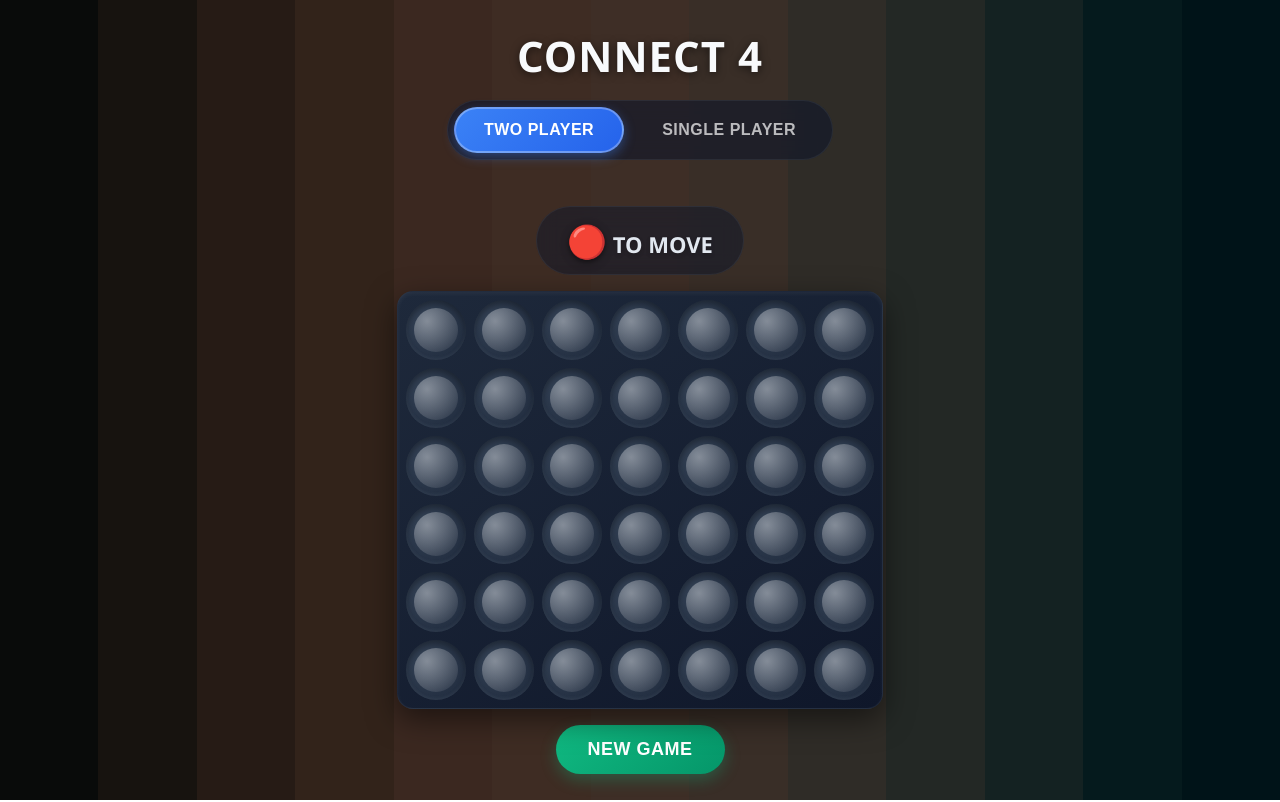
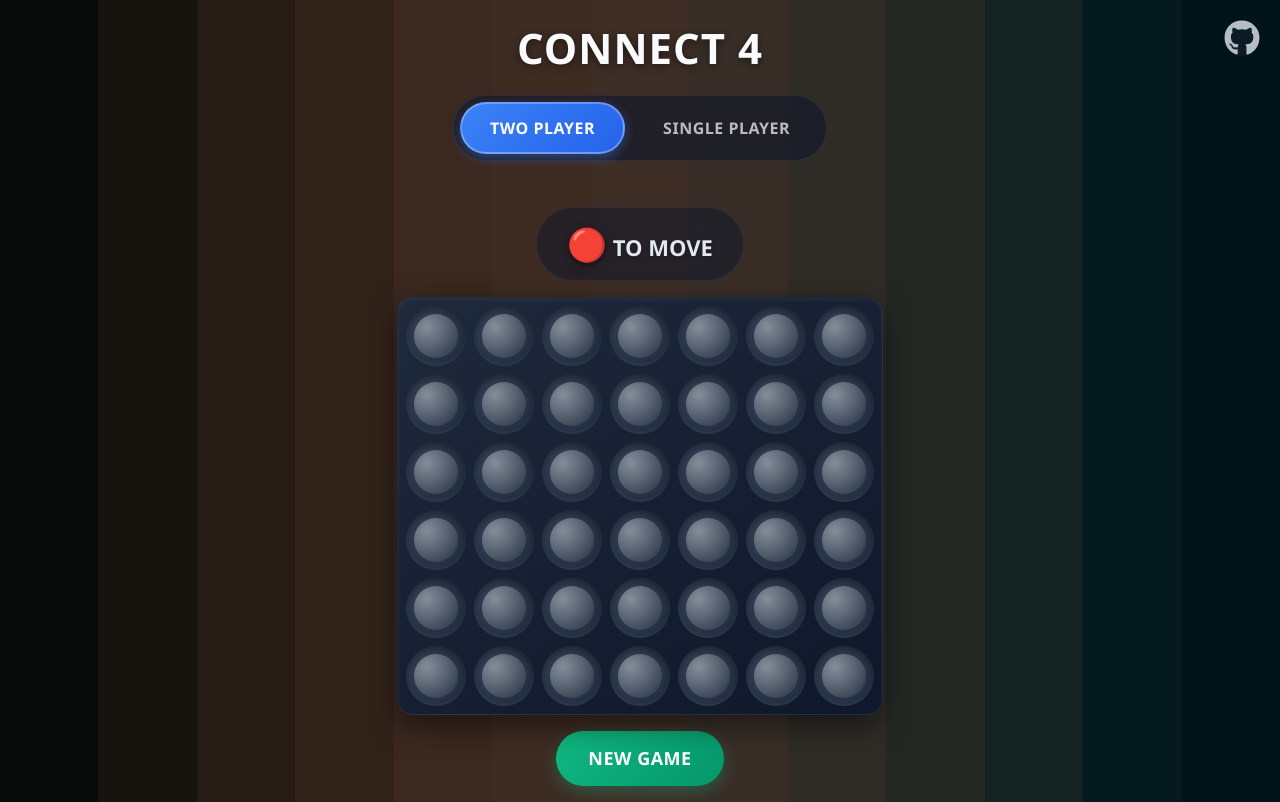
Before and after one commit to ImmanuelJoya/Connect4, a React (Vite) app: page / in a window 1280 px wide. Built offline with nearby package versions, Linux system fonts and the light colour scheme.

Commit message:
added tailwind and implemented repo link

```diff
--- a/package.json
+++ b/package.json
@@ -11,8 +11,11 @@
     "start": "vite preview --host 0.0.0.0"
   },
   "dependencies": {
+    "@tailwindcss/vite": "^4.1.17",
     "react": "^19.2.0",
-    "react-dom": "^19.2.0"
+    "react-dom": "^19.2.0",
+    "react-icons": "^5.5.0",
+    "tailwindcss": "^4.1.17"
   },
   "devDependencies": {
     "@eslint/js": "^9.39.1",
--- a/src/Connect4.css
+++ b/src/Connect4.css
@@ -1,3 +1,5 @@
+@import "tailwindcss";
+
 * {
   box-sizing: border-box;
 }
@@ -231,6 +233,7 @@ h1 {
 
 .reset-button {
   margin-top: 30px;
+  margin-bottom: 10px;
   padding: 14px 40px;
   font-size: 18px;
   font-weight: 600;
--- a/src/Connect4.tsx
+++ b/src/Connect4.tsx
@@ -1,4 +1,5 @@
 import React, { useState, useEffect, useCallback } from 'react';
+import { FaGithub } from 'react-icons/fa';
 
 type Player = '🔴' | '🟡' | null;
 type Board = Player[][];
@@ -599,8 +600,20 @@ background: linear-gradient(90deg, rgba(9, 11, 10, 1.000) 0.000%, rgba(9, 11, 10
       `}
             </style>
 
-            <h1 className="title">CONNECT 4</h1>
-
+ <nav>
+        <h1 className="title">CONNECT 4</h1>
+        <a
+          href="https://github.com/ImmanuelJoya/Connect4.git"
+          target="_blank"
+          rel="noopener noreferrer"
+          className="fixed top-5 right-5 z-50 text-slate-200 hover:text-white transition-all duration-300 group opacity-80 hover:opacity-100"
+          aria-label="View on GitHub"
+        >
+          <div className="p-2 rounded-full bg-slate-800/50 backdrop-blur-sm group-hover:bg-slate-700/70 transition-colors duration-300">
+            <FaGithub className="text-3xl md:text-4xl hover:scale-110 transition-transform duration-300" />
+          </div>
+        </a>
+      </nav>
             <div className="mode-selector">
                 <button
                     className={`mode-button ${gameState.gameMode === 'two-player' ? 'active' : ''}`}
--- a/vite.config.ts
+++ b/vite.config.ts
@@ -1,9 +1,10 @@
 import { defineConfig } from 'vite'
 import react from '@vitejs/plugin-react'
+import tailwindcss from '@tailwindcss/vite'
 
 // https://vitejs.dev/config/
 export default defineConfig({
-  plugins: [react()],
+  plugins: [react(), tailwindcss()],
   preview: {
     //  Ensure the app is listening on all network interfaces
     host: '0.0.0.0',
```
Also changed, not shown: 1 other file (tests, documents, lock files or other folders).
